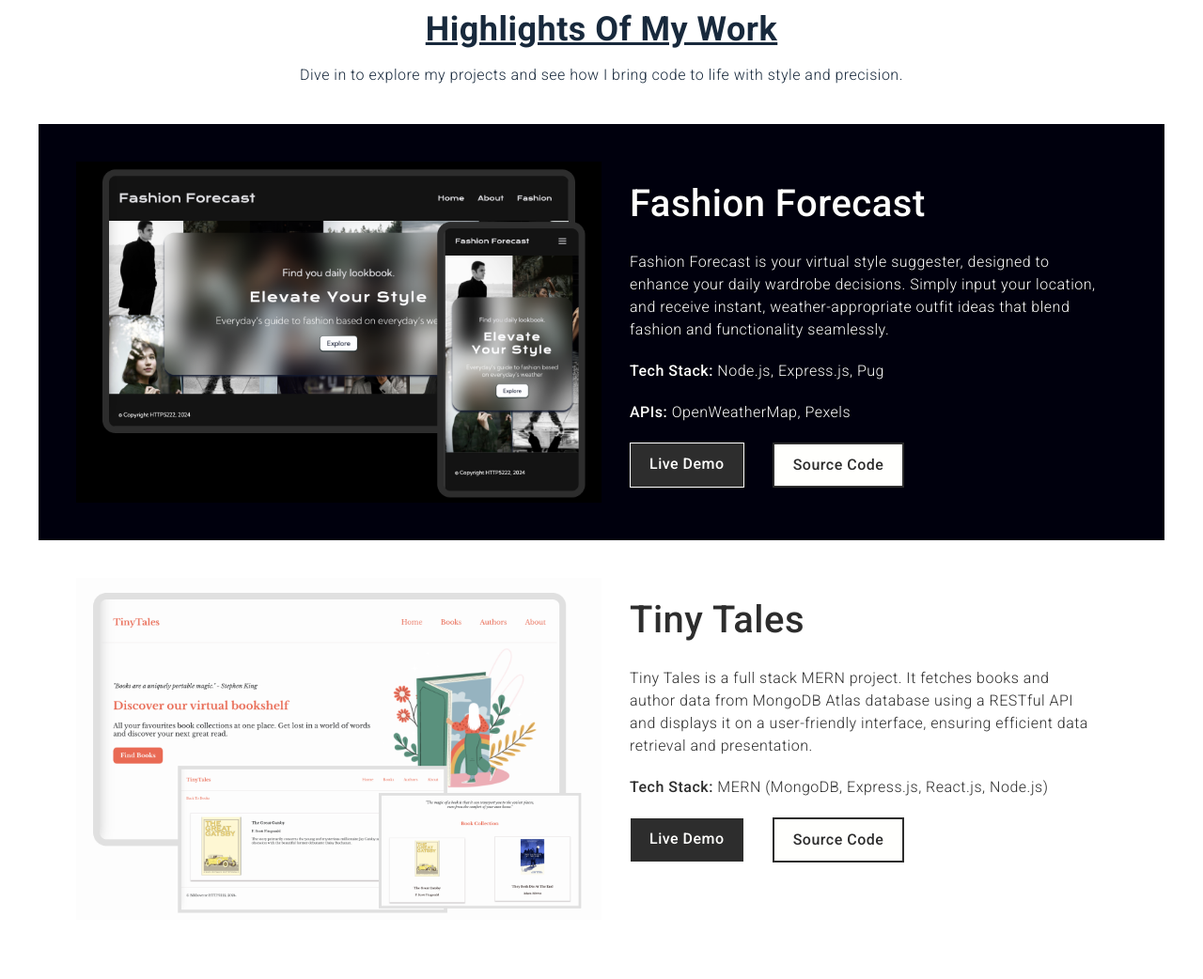
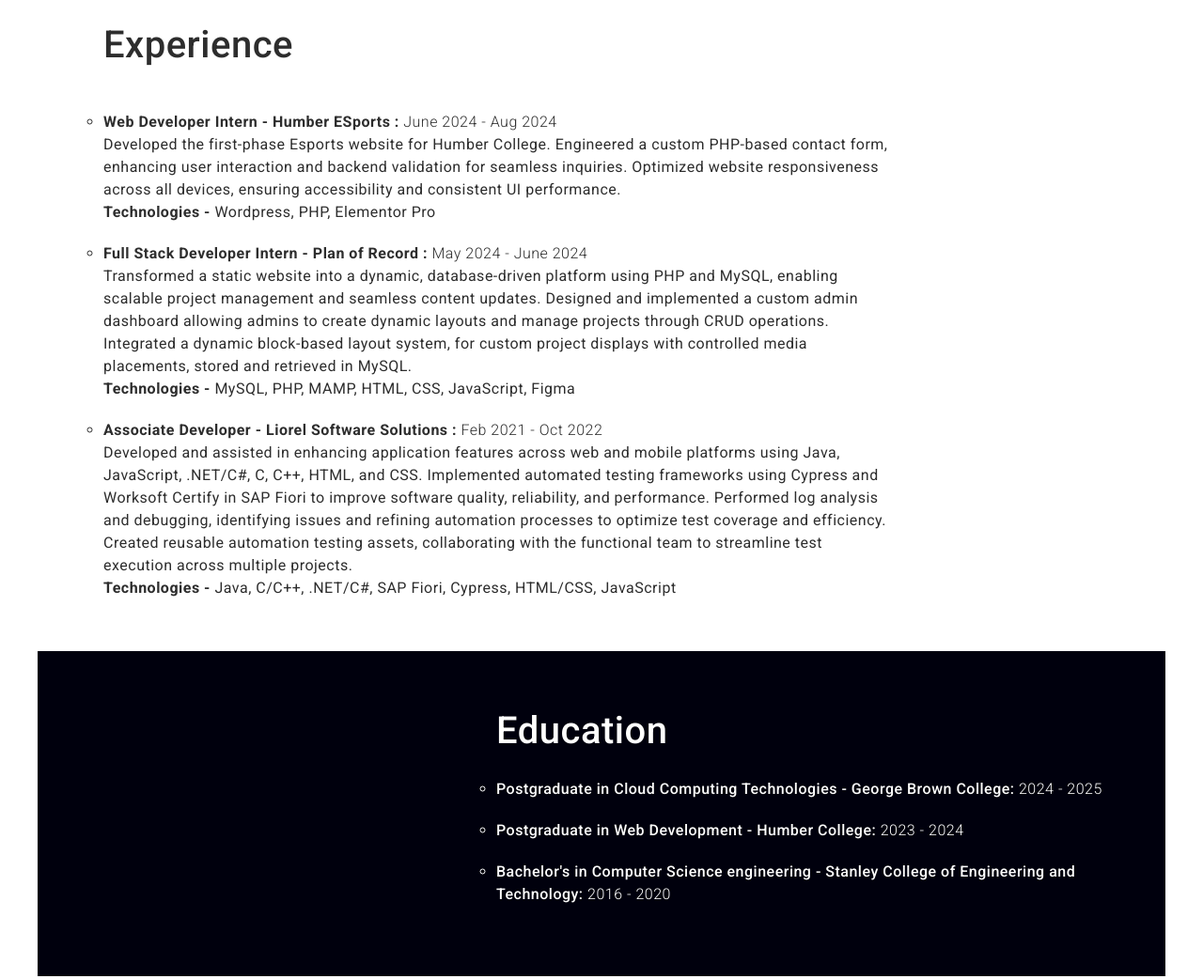
Before and after one commit to SravaniSingani/sravanisinganiportfolio, a plain HTML site: page index.html in a window 1280 px wide. Shown: the part 842-1884 px from the top of the page at 94% size. Drawn offline with nearby package versions, Linux system fonts and the light colour scheme.

Commit message:
Added new sections

```diff
--- a/css/style.css
+++ b/css/style.css
@@ -550,6 +550,32 @@ button{
     text-shadow: var(--ash-gray) 2px 0 10px;
 }
 
+/* Work Section */
+.work-item-details{
+    width: 80%;
+    display: flex;
+    flex-direction: column;
+    padding: 15px 30px;
+}
+
+.work-item-details li{
+    list-style: circle;
+    padding-bottom: 0 !important;
+}
+
+/* Education Section */
+.education-item-details{
+    width: 100%;
+    display: flex;
+    flex-direction: column;
+    padding: 15px 15px 15px 40%;
+
+}
+
+.education-item-details li{
+    list-style: circle;
+}
+
 
 /* Project Section */
 
--- a/index.html
+++ b/index.html
@@ -64,6 +64,67 @@
                 </div>
             </div>
         </section>
+
+        <!-- Work Section -->
+
+        <div class="col" style="margin-top: 40px;">
+
+             <!-- projects items -->
+
+           <div class="project-item2 hiddenSection">
+
+                   <div class="work-item-details">
+                       <h3 class="project-item-title">Experience</h3>
+                       <div class="general-info">
+                           <ul>
+                               <li style="font-weight: bold; margin-top: 20px;">Web Developer Intern - Humber ESports :<span> June 2024 - Aug 2024</span></li>
+                                    <p>Developed the first-phase Esports website for Humber College. Engineered a custom PHP-based contact form, enhancing user interaction and backend validation for seamless inquiries.
+                                        Optimized website responsiveness across all devices, ensuring accessibility and consistent UI performance.</p>
+                                    <p><span style="font-weight: bold;">Technologies -</span> Wordpress, PHP, Elementor Pro </span></p>
+
+                               <li style="font-weight: bold; margin-top: 20px;">Full Stack Developer Intern - Plan of Record :<span> May 2024 - June 2024</span></li>
+                                    <p>Transformed a static website into a dynamic, database-driven platform using PHP and MySQL, enabling scalable project
+                                        management and seamless content updates. Designed and implemented a custom admin dashboard allowing admins to create dynamic layouts and manage projects through
+                                        CRUD operations. Integrated a dynamic block-based layout system, for custom project displays with controlled media
+                                        placements, stored and retrieved in MySQL.</p>
+                                    <p><span style="font-weight: bold;">Technologies -</span> MySQL, PHP, MAMP, HTML, CSS, JavaScript, Figma </span></p>
+
+                               <li style="font-weight: bold; margin-top: 20px;">Associate Developer - Liorel Software Solutions :<span> Feb 2021 - Oct 2022</span></li>
+                                    <p>Developed and assisted in enhancing application features across web and mobile platforms using Java, JavaScript, .NET/C#, C,
+                                        C++, HTML, and CSS. Implemented automated testing frameworks using Cypress and Worksoft Certify in SAP Fiori to improve software quality,
+                                        reliability, and performance. Performed log analysis and debugging, identifying issues and refining automation processes to optimize test coverage and
+                                        efficiency. Created reusable automation testing assets, collaborating with the functional team to streamline test execution across multiple
+                                        projects.</p>
+                                    <p><span style="font-weight: bold;">Technologies -</span> Java, C/C++, .NET/C#, SAP Fiori, Cypress, HTML/CSS, JavaScript </span></p>
+
+                           </ul>
+
+                       </div>
+                   </div>
+           </div>
+           <!-- projects items -->
+
+            <!-- projects items -->
+            <div class="project-item1 hiddenSection">
+
+                   <div class="education-item-details">
+                   <h3 class="project-item-title">Education</h3>
+
+                       <div class="general-info">
+                           <ul>
+                               <li>Postgraduate in Cloud Computing Technologies - George Brown College: <span>2024 - 2025</span></li>
+                               <li>Postgraduate in Web Development - Humber College: <span>2023 - 2024</span></li>
+                               <li>Bachelor's in Computer Science engineering - Stanley College of Engineering and Technology: <span>2016 - 2020</span></li>
+                           </ul>
+                       </div>
+                   </div>
+            </div>
+
+
+            <!-- projects items end-->
+           </div>
+
+         <!-- Work Section Ends -->
 
 
      <!-- projects section -->
```
